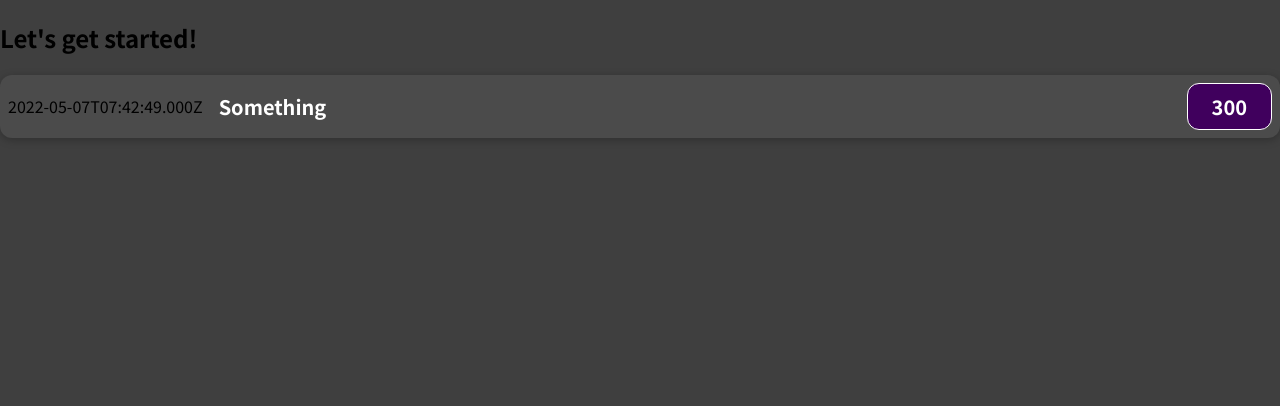
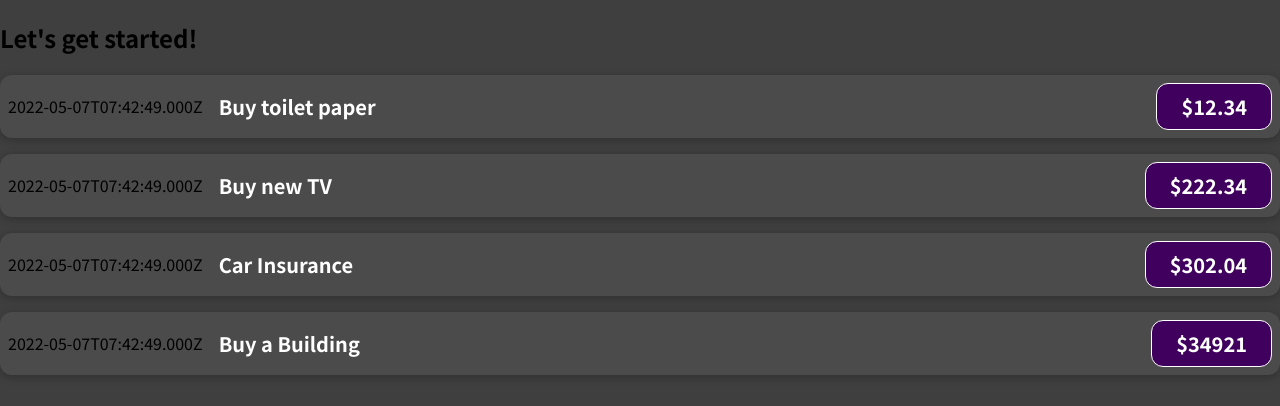
Before and after one commit to jumpeiOs/React_training, a JavaScript app: page / in a window 1280 px wide. Shown: the top 406 px of the page. Built offline with nearby package versions, Linux system fonts and the light colour scheme.

Commit message:
Change to use props

```diff
--- a/src/App.js
+++ b/src/App.js
@@ -1,10 +1,36 @@
 import ExpenseItem from "./component/ExpenseItem";
 
 function App() {
+  const expense = [
+    { date: new Date(), title: "Buy toilet paper", amount: 12.34 },
+    { date: new Date(), title: "Buy new TV", amount: 222.34 },
+    { date: new Date(), title: "Car Insurance", amount: 302.04 },
+    { date: new Date(), title: "Buy a Building", amount: 34921 },
+  ];
+
   return (
     <div>
       <h2>Let's get started!</h2>
-      <ExpenseItem />
+      <ExpenseItem
+        date={expense[0].date}
+        title={expense[0].title}
+        amount={expense[0].amount}
+      />
+      <ExpenseItem
+        date={expense[1].date}
+        title={expense[1].title}
+        amount={expense[1].amount}
+      />
+      <ExpenseItem
+        date={expense[2].date}
+        title={expense[2].title}
+        amount={expense[2].amount}
+      />
+      <ExpenseItem
+        date={expense[3].date}
+        title={expense[3].title}
+        amount={expense[3].amount}
+      />
     </div>
   );
 }
--- a/src/component/ExpenseItem.js
+++ b/src/component/ExpenseItem.js
@@ -1,16 +1,12 @@
 import "./ExpenseItem.css";
 
-function ExpenseItem() {
-  const expenseDate = new Date();
-  const expenseTitle = "Something";
-  const expenseAmount = 300;
-
+function ExpenseItem(props) {
   return (
     <div className="expense-item">
-      <div>{expenseDate.toISOString()}</div>
+      <div>{props.date.toISOString()}</div>
       <div className="expense-item__description">
-        <h2>{expenseTitle}</h2>
-        <div className="expense-item__price">{expenseAmount}</div>
+        <h2>{props.title}</h2>
+        <div className="expense-item__price">${props.amount}</div>
       </div>
     </div>
   );
```
Also changed, not shown: 1 other file (tests, documents, lock files or other folders).
